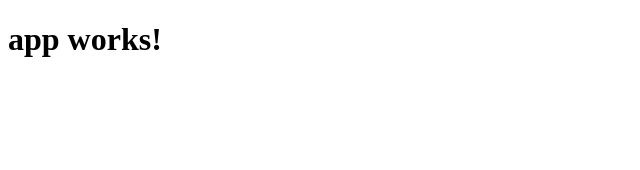
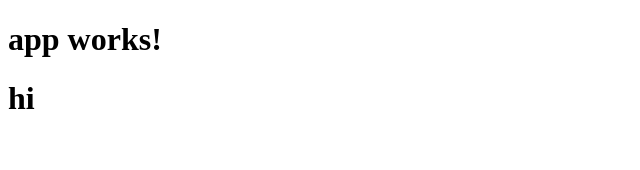
Before and after one commit to lxy4java/learnA, an Angular app: page / in a window 1280 px wide. Shown: the top 170 px of the page, without its empty margins (0-640 px from the left). Built offline with nearby package versions, Linux system fonts and the light colour scheme.

Commit message:
@input 的赋值在constructor 之后，在OnInit 之前

```diff
--- a/src/app/app.component.html
+++ b/src/app/app.component.html
@@ -1,4 +1,4 @@
 <h1>
   {{title}}
 </h1>
-<app-hello [name]="test"></app-hello>
+<app-hello hello='word' ></app-hello>
--- a/src/app/app.module.ts
+++ b/src/app/app.module.ts
@@ -4,11 +4,12 @@ import { FormsModule } from '@angular/forms';
 import { HttpModule } from '@angular/http';
 import { AppComponent } from './app.component';
 
+
 import { HelloComponent } from './shared/hello.component';
 
 @NgModule({
   declarations: [
-    AppComponent, HelloComponent
+    AppComponent, HelloComponent,
   ],
   imports: [
     BrowserModule,
--- a/src/app/shared/hello.component.html
+++ b/src/app/shared/hello.component.html
@@ -1 +1 @@
-<h1>{{name}}</h1>
+<h1>{{name}}hi</h1>
--- a/src/app/shared/hello.component.ts
+++ b/src/app/shared/hello.component.ts
@@ -1,18 +1,33 @@
-import { Component, Input } from '@angular/core';
+import { Component, Input, OnInit } from '@angular/core';
 
 @Component({
     selector: 'app-hello',
     templateUrl: './hello.component.html',
     styleUrls: ['./hello.component.css']
 })
-export class HelloComponent {
+export class HelloComponent implements OnInit {
 
-    @Input() set name (name: string){
-        console.log(name);
-    }
+    name: string;
     title = 'app works!';
 
-    constructor() {
+
+    @Input() set hello(hello: string) {
+        // 用input 获取输入值
+        // 用 this.el.nativeElement  获取原始dom
+        console.log(hello);
+        this.name = hello;
+        console.log("!!!!!!!!!!!!!");
         console.log(this.name);
     }
+
+    ngOnInit() {
+        console.log("&&&&&&&&&&&&&&&&&");
+        console.log(this.name);
+    }
+
+    constructor() {
+        console.log("xxxxxxxxxxxxx");
+        console.log(this.name);
+
+    }
 }
```
Also changed, not shown: src/app/shared/hello.directive.ts (added, +41 -0 lines).
